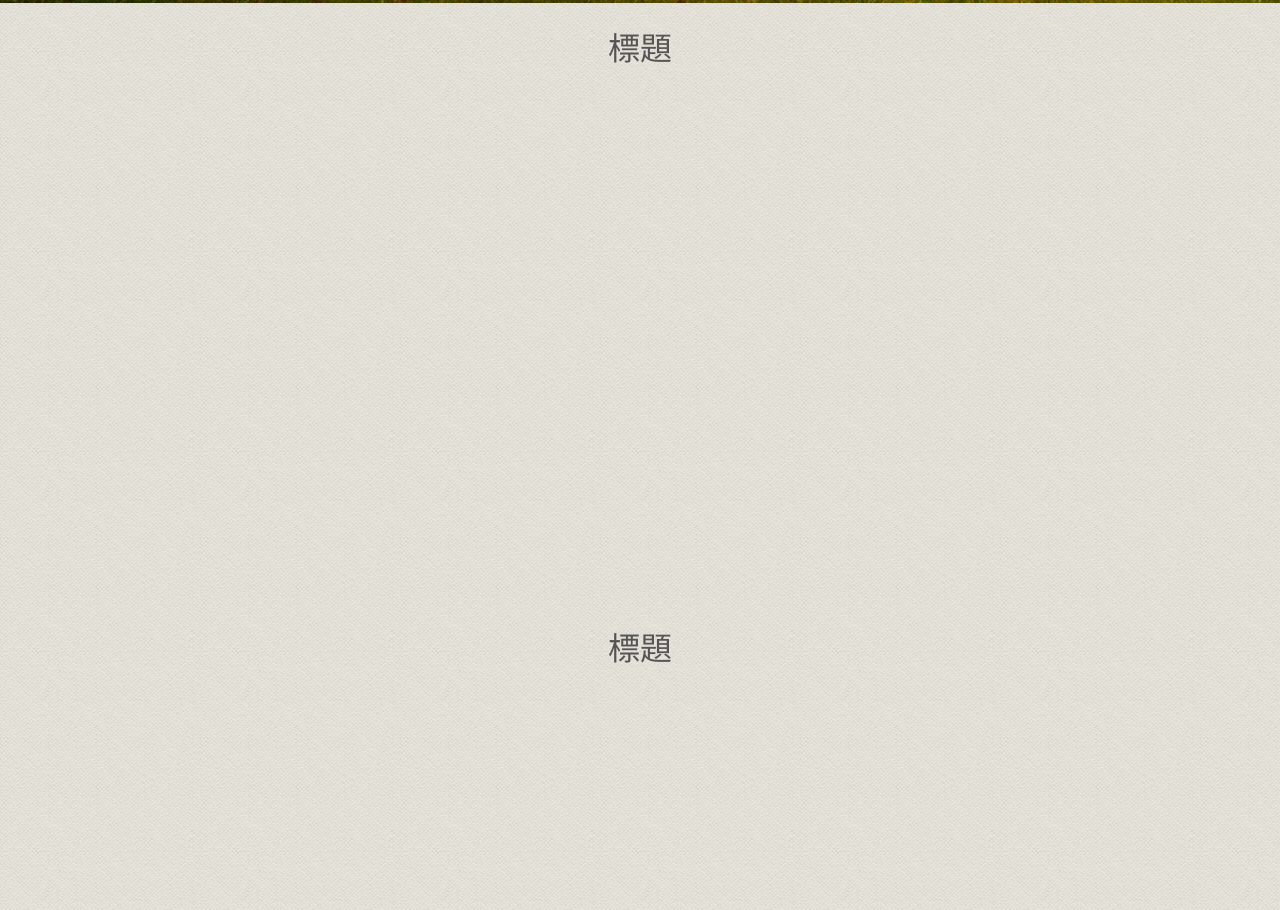
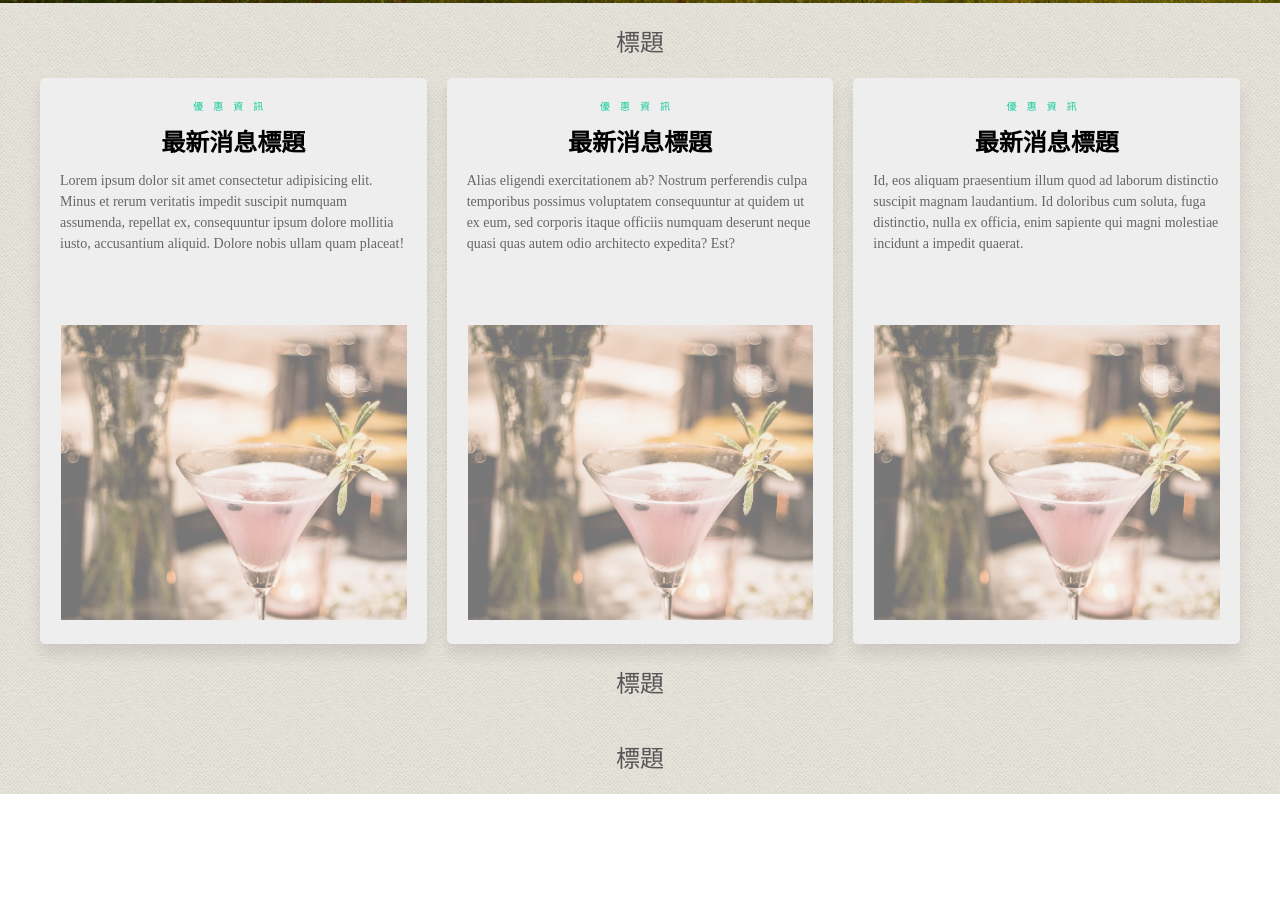
Before and after one commit to lllqz/Web_CTBC_CoBoCoYi_20241018, a plain HTML site: page index.html in a window 1280 px wide. Shown: the part 997-1907 px from the top of the page. After the commit the page ends 1791 px from the top, so only its background shows below. Drawn offline with Linux system fonts and the light colour scheme.

Commit message:
Update 完成

```diff
--- a/index.html
+++ b/index.html
@@ -9,6 +9,7 @@
 </head>
 
 <body>
+    <nav>
     <div id="nav">
         <div id="logo">
             <img src="./img/logo.png" alt="渴不渴以 LOGO">
@@ -27,17 +28,46 @@
             </a>
         </div>
     </div>
+    </nav>
+
     <div id="banner"></div>
 
-    <div class="content">
+    <section class="content">
         <h1>標題</h1>
-    </div>
-    <div class="content">
+
+        <!-- #news>(.card>h4{優惠資訊}+h2{最新消息標題}+p>lorem^img)*3 -->
+
+        <div id="news">
+            <div class="card">
+                <h4>優惠資訊</h4>
+                <h2>最新消息標題</h2>
+                <hr>
+                <p>Lorem ipsum dolor sit amet consectetur adipisicing elit. Minus et rerum veritatis impedit suscipit numquam assumenda, repellat ex, consequuntur ipsum dolore mollitia iusto, accusantium aliquid. Dolore nobis ullam quam placeat!</p>
+                <img src="./img/drink.jpg" alt="">
+            </div>
+            <div class="card">
+                <h4>優惠資訊</h4>
+                <h2>最新消息標題</h2>
+                <hr>
+                <p>Alias eligendi exercitationem ab? Nostrum perferendis culpa temporibus possimus voluptatem consequuntur at quidem ut ex eum, sed corporis itaque officiis numquam deserunt neque quasi quas autem odio architecto expedita? Est?</p>
+                <img src="./img/drink.jpg" alt="">
+            </div>
+            <div class="card">
+                <h4>優惠資訊</h4>
+                <h2>最新消息標題</h2>
+                <hr>
+                <p>Id, eos aliquam praesentium illum quod ad laborum distinctio suscipit magnam laudantium. Id doloribus cum soluta, fuga distinctio, nulla ex officia, enim sapiente qui magni molestiae incidunt a impedit quaerat.</p>
+                <img src="./img/drink.jpg" alt="">
+            </div>
+        </div>
+
+    </section>
+    <section class="content">
         <h1>標題</h1>
-    </div>
-    <div class="content">
+    </section>
+    <section class="content">
         <h1>標題</h1>
-    </div>
+    </section>
 </body>
 
 </html>
--- a/style.css
+++ b/style.css
@@ -49,7 +49,7 @@ a:hover {
 /* 內容區域 */
 .content {
     background-image: url(./img/paper.png);
-    height: 600px;
+    /* height: 600px; */
 }
 
 h1{
@@ -59,3 +59,76 @@ h1{
     /* fw200 文字粗細 */
     font-weight: 200;
 }
+
+/* 最新消息 */
+#news {
+    /* 顯示：格線模式 */
+    display: grid;
+    /* 格線模板欄位：重複設定(重複幾次，單位) */
+    /* 1fr 一格 */
+    grid-template-columns: repeat(3, 1fr);
+    /* gg20 格線間距 */
+    grid-gap: 20px;
+    width: 1200px;
+    margin: 0 auto;
+}
+
+.card {
+    padding: 20px 20px;
+    background: #eee;
+    border-radius: 5px;
+    box-shadow: 0 10px 15px rgba(0,0,0,0.1);
+}
+
+/* 選取內容 */
+/* 第一個選取 空格 第二個選取 */
+.card img {
+    width: 100%;
+    opacity: 0.5;
+    transition: 0.7s;
+    height: 300px;
+    /* 物件適應：封面(避免圖片壓縮) */
+    object-fit: cover;
+    /* 物件位置：左右 上下 */
+    object-position: 1px 5px;
+}
+
+.card h2 {
+    text-align: center;
+    padding: 10px 0 0;
+}
+
+.card h4 {
+    text-align: center;
+    color: #1c9;
+    font-size: 10px;
+    font-weight: 100;
+    /* 1s 文字間距 */
+    letter-spacing: 10px;
+}
+
+.card p {
+    height: 150px;
+    color: #666;
+    font-weight: 100;
+    font-size: 14px;
+    line-height: 1.5;
+}
+
+.card hr {
+    height: 2px;
+    background-color: #333;
+    margin-bottom: 10px;
+    width: 0;
+    border: 0;
+    transition: 0.7s;
+}
+
+/* 滑入卡片後設定水平樣式 */
+.card:hover hr {
+    width: 100%;
+}
+
+.card:hover img {
+    opacity: 1;
+}
```
Also changed, not shown: img/drink.jpg (added).
